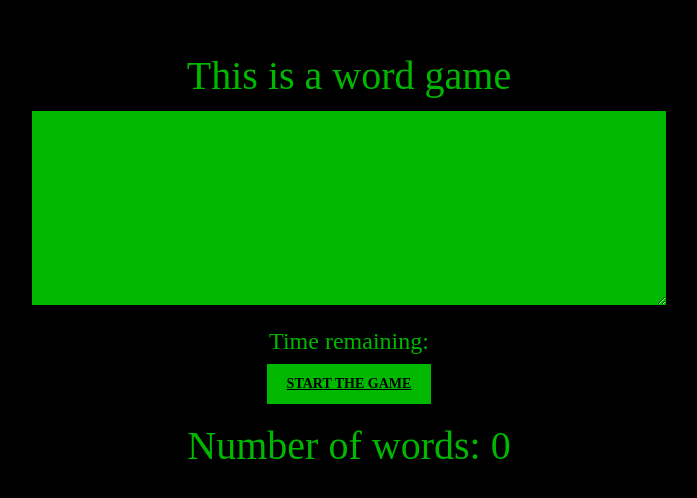
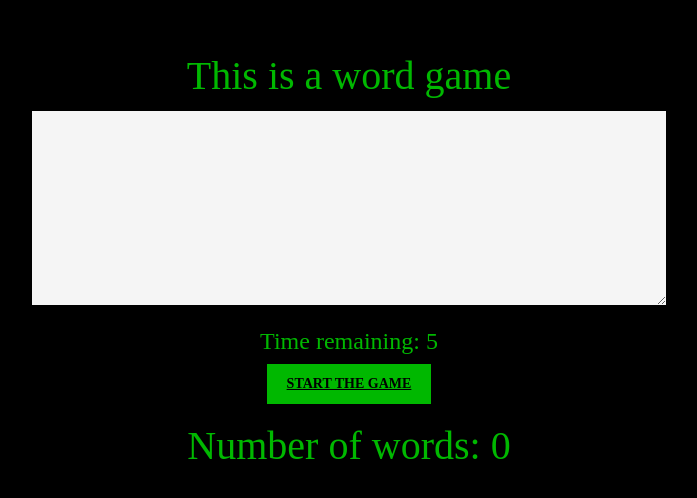
Before and after one commit to renaudaf/react-wordgame, a React app: page / in a window 1280 px wide. Shown: the part 164-662 px from the top of the page, without its empty margins (291-988 px from the left). Built offline with nearby package versions, Linux system fonts and the light colour scheme; a web font is replaced by a local one.

Commit message:
timer is working, useRef implemented and count working

```diff
--- a/assets/stylesheets/application.scss
+++ b/assets/stylesheets/application.scss
@@ -31,6 +31,11 @@ button {
   text-transform: uppercase;
 }
 
+button:disabled {
+  color:white;
+  text-decoration: white underline;
+}
+
 h1 {
   font-family: "Bungee Outline", cursive;
   font-size: 40px;
@@ -42,7 +47,7 @@ h3 {
 }
 
 textarea {
-  font-family: 'Roboto', sans-serif;
+  font-family: "Roboto", sans-serif;
   border: 3px solid black;
   width: 50%;
   margin: 0 auto;
@@ -54,6 +59,10 @@ textarea {
   font-size: large;
 }
 
+textarea:disabled{
+  background-color: whitesmoke;
+}
+
 main {
   height: 100vh;
   display: flex;
--- a/src/components/app.jsx
+++ b/src/components/app.jsx
@@ -1,8 +1,11 @@
-import React, { useState } from "react";
+import React, { useState, useEffect, useRef } from "react";
 
 function App() {
   const [text, setText] = useState("");
   const [count, setCount] = useState(0);
+  const [timeRemaining, setTimeRemaining] = useState(5);
+  const [isTimerOn, setIsTimerOn] = useState(false);
+  const textAreaRef = useRef(null);
 
   function handleChange(event) {
     const { value } = event.target;
@@ -14,12 +17,34 @@ function App() {
     return wordsArr.filter(word => word !== "").length;
   }
 
+  function handleClick() {
+    setIsTimerOn(true);
+    setText("");
+    textAreaRef.current.disabled = false;
+    textAreaRef.current.focus();
+  }
+
+  function endGame() {
+    setIsTimerOn(false);
+    setCount(wordCount(text));
+  }
+
+  useEffect(() => {
+    if (timeRemaining > 0 && isTimerOn) {
+      setTimeout(() => {
+        setTimeRemaining(prevTime => prevTime - 1);
+      }, 1000);
+    } else if (timeRemaining === 0) {
+      endGame();
+    }
+  }, [timeRemaining, isTimerOn]);
+
   return (
     <main>
       <h1>This is a word game</h1>
-      <textarea value={text} onChange={handleChange} />
-      <h3>Time remaining: </h3>
-      <button type="submit" onClick={() => wordCount(text)}>Start the game</button>
+      <textarea disabled={!isTimerOn} value={text} onChange={handleChange} ref={textAreaRef} />
+      <h3>Time remaining: {timeRemaining} </h3>
+      <button disabled={isTimerOn} type="submit" onClick={handleClick}>Start the game</button>
       <h1>Number of words: {count} </h1>
     </main>
   );
```
